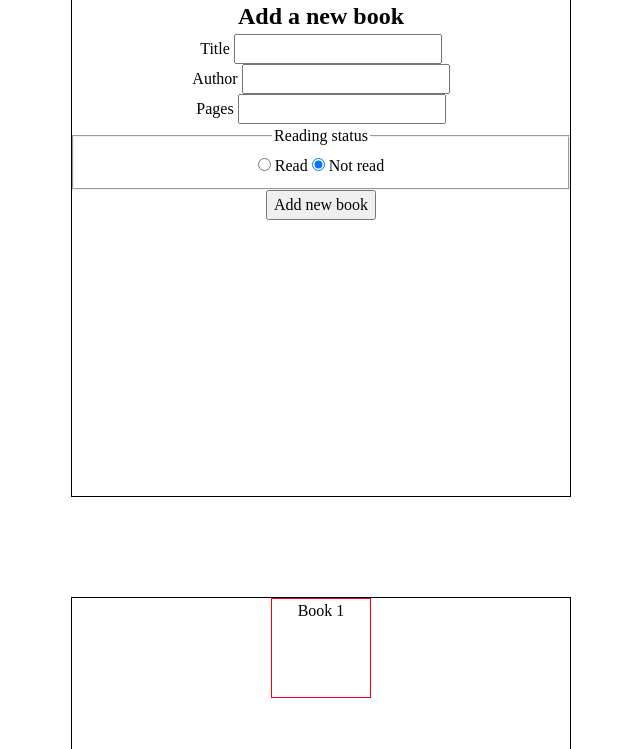
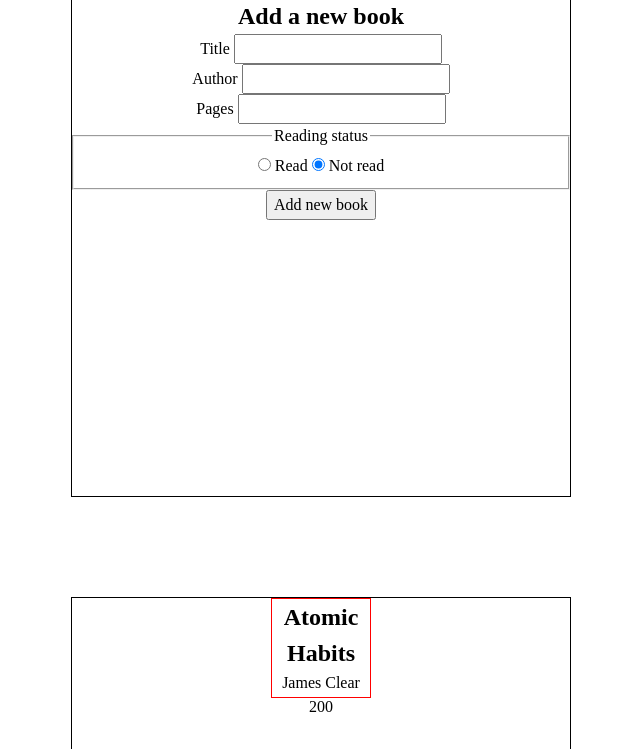
Before and after one commit to julioldv/library-js, a plain HTML site: page index.html in a window 1280 px wide. Shown: the part 51-800 px from the top of the page, without its empty margins (319-959 px from the left). Drawn offline with Linux system fonts and the light colour scheme.

Commit message:
Render library books dynamically from array data

```diff
--- a/index.html
+++ b/index.html
@@ -55,9 +55,6 @@
       </section>
 
       <section class="book-cards-container">
-        <div class="card">Book 1</div>
-        <div class="card">Book 2</div>
-        <div class="card">Book 3</div>
       </section>
     </main>
 
--- a/main.js
+++ b/main.js
@@ -1,5 +1,5 @@
-
-
+const form = document.querySelector(".book-form");
+const bookCardsContainer = document.querySelector(".book-cards-container");
 
 const myLibrary = [];
 
@@ -36,10 +36,25 @@ addBookToLibrary("The Hobbit", "Tolkien",400,true);
 addBookToLibrary("Pedro Paramo", "Juan Rulfo",200,false);
 
 function showLibrary(){
+    bookCardsContainer.innerHTML = "";
     myLibrary.forEach(book => {
-        console.log(book.info());
+        const bookCard = document.createElement("div");
+        bookCard.classList.add("card");
+        const title = document.createElement("h2");
+        const author = document.createElement("p");
+        const totalPages = document.createElement("p");
+
+
+        title.textContent = book.title;
+        author.textContent = book.author;
+        totalPages.textContent = book.totalPages;
+
+        bookCard.append(title,author,totalPages);
+        bookCardsContainer.appendChild(bookCard);
     });
 }
 
 
 showLibrary();
+showLibrary();
+showLibrary();
```
